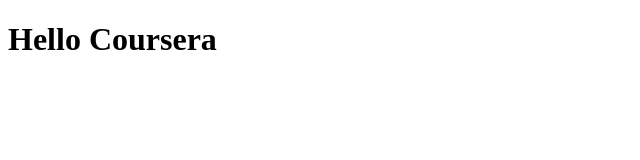
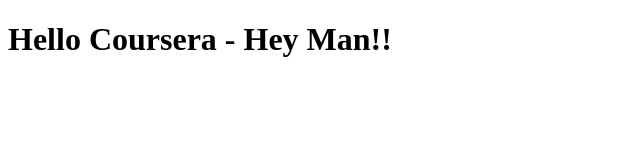
Before and after one commit to pmhwong/coursera-test, a plain HTML site: page index.html in a window 1280 px wide. Shown: the whole page, without its empty margins (0-640 px from the left). Drawn offline with Linux system fonts and the light colour scheme.

Commit message:
Next version of web file

```diff
--- a/index.html
+++ b/index.html
@@ -5,6 +5,6 @@
     <title>Hello Coursera</title>
   </head>
   <body>
-    <h1>Hello Coursera</h1>
+    <h1>Hello Coursera - Hey Man!!</h1>
   </body>
 </html>
```
